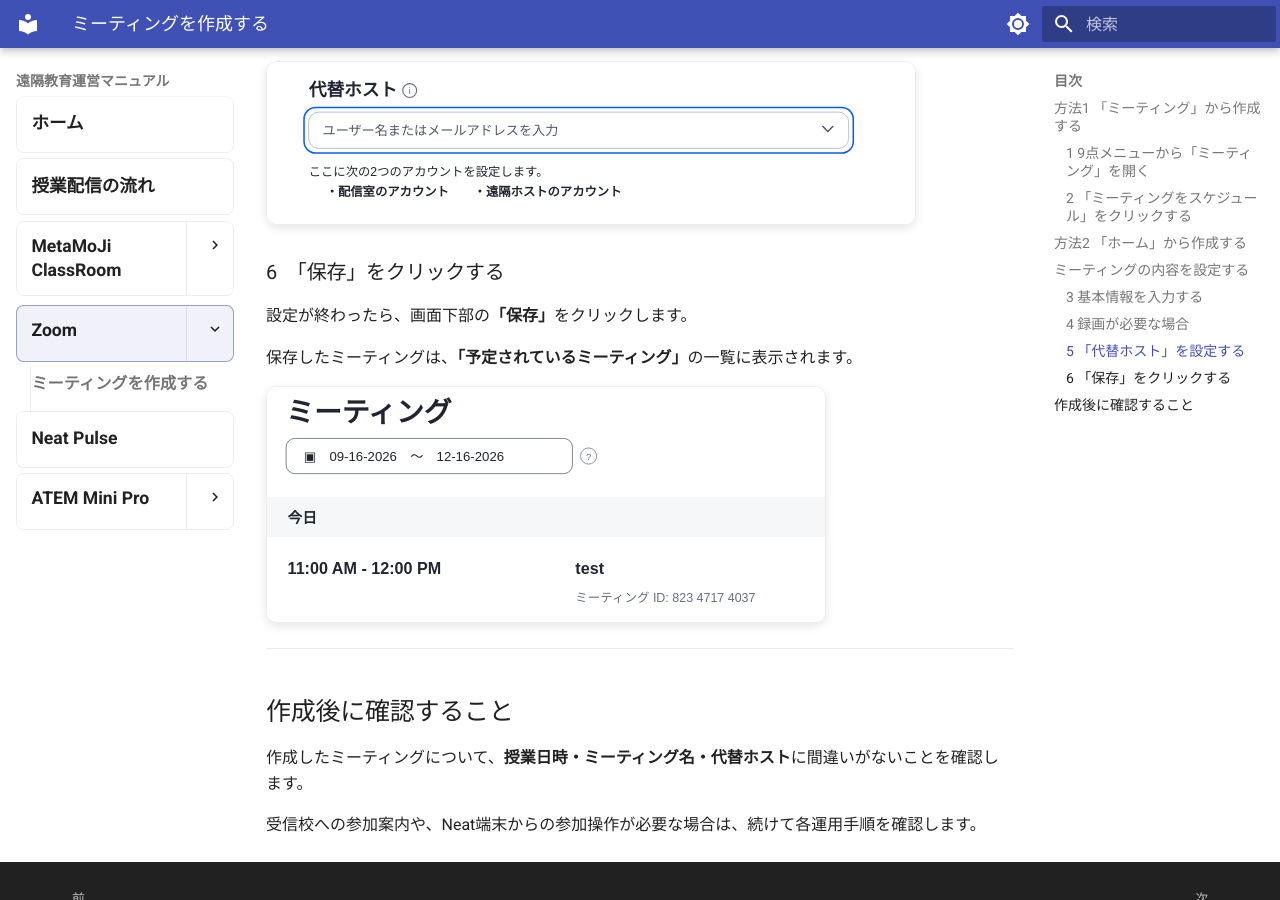
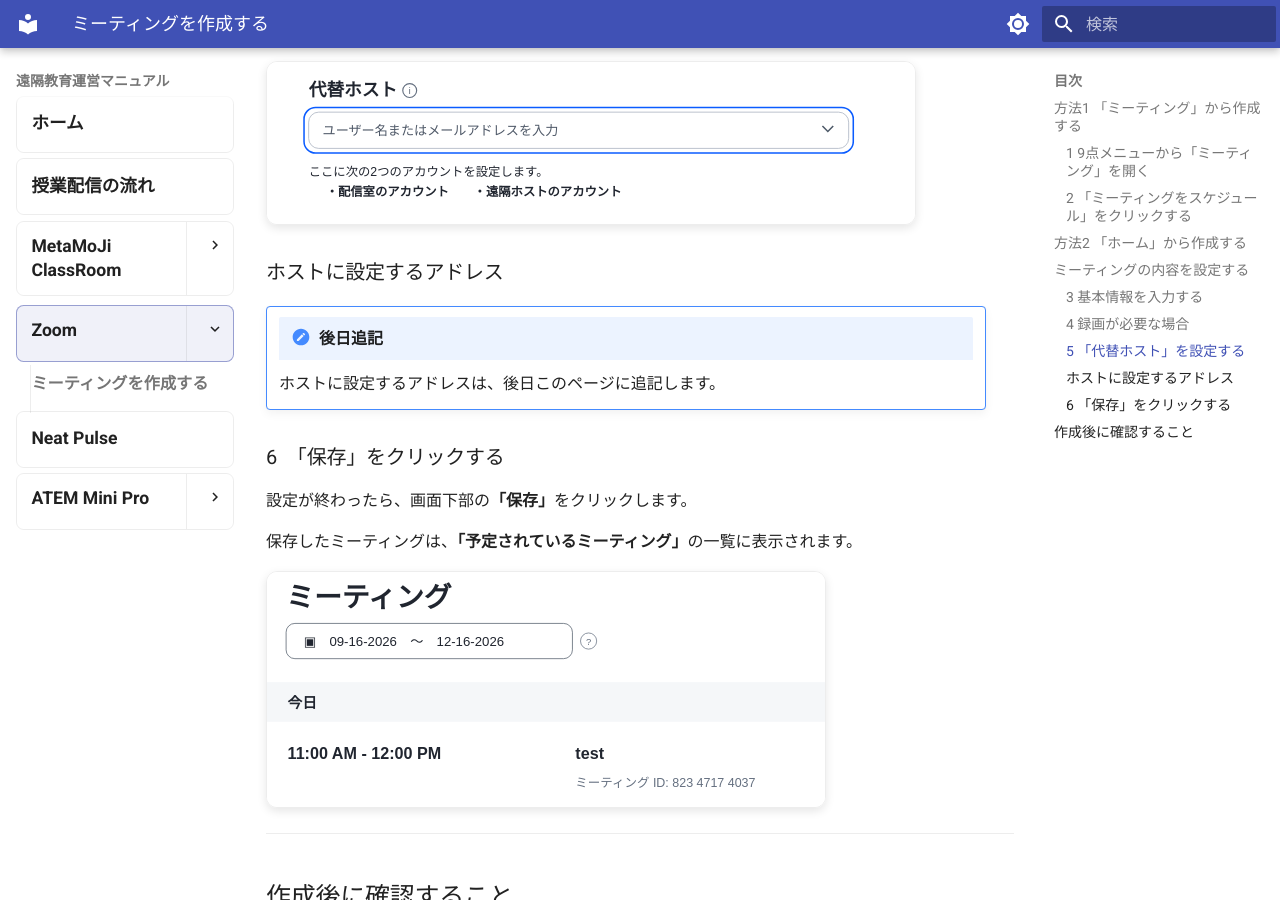
Before and after one commit to a-recs/remote-manual, an MkDocs documentation site: the page built from docs/zoom/01-create-meeting.md, in a window 1280 px wide and 900 px high, scrolled down 2924 px. Built offline with MkDocs 1.6.1 and Material for MkDocs 9.7.7, drawn with Linux system fonts in a browser that asks for light colours.

Commit message:
Move Zoom host address note into meeting creation page

```diff
--- a/docs/zoom/01-create-meeting.md
+++ b/docs/zoom/01-create-meeting.md
@@ -71,6 +71,11 @@ Zoom Web画面の右上にある**9点メニュー**をクリックし、**「
 
 ![代替ホストを設定する](../images/zoom/06-alternative-host.svg){ .manual-lightbox-thumb width="650" loading="lazy" }
 
+### ホストに設定するアドレス
+
+!!! note "後日追記"
+    ホストに設定するアドレスは、後日このページに追記します。
+
 ### 6　「保存」をクリックする
 
 設定が終わったら、画面下部の**「保存」**をクリックします。
```
